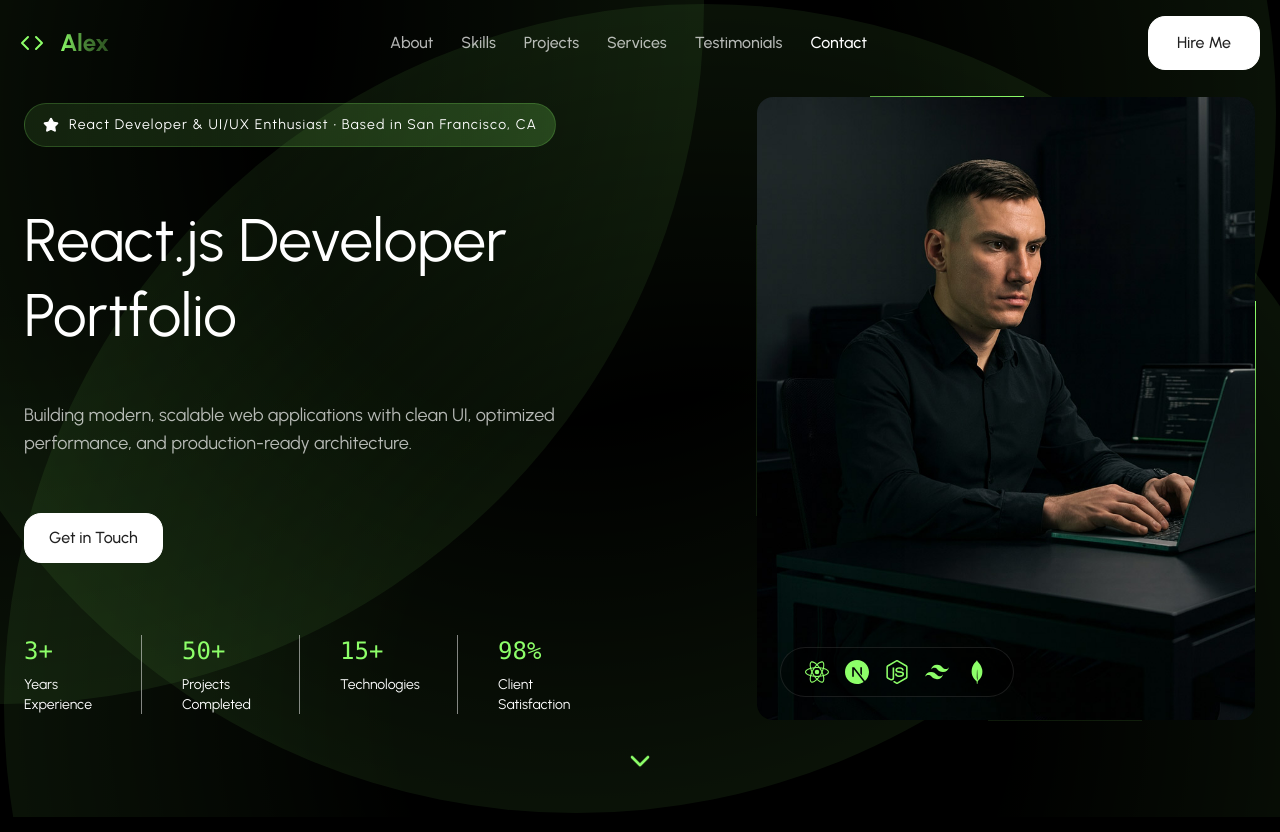
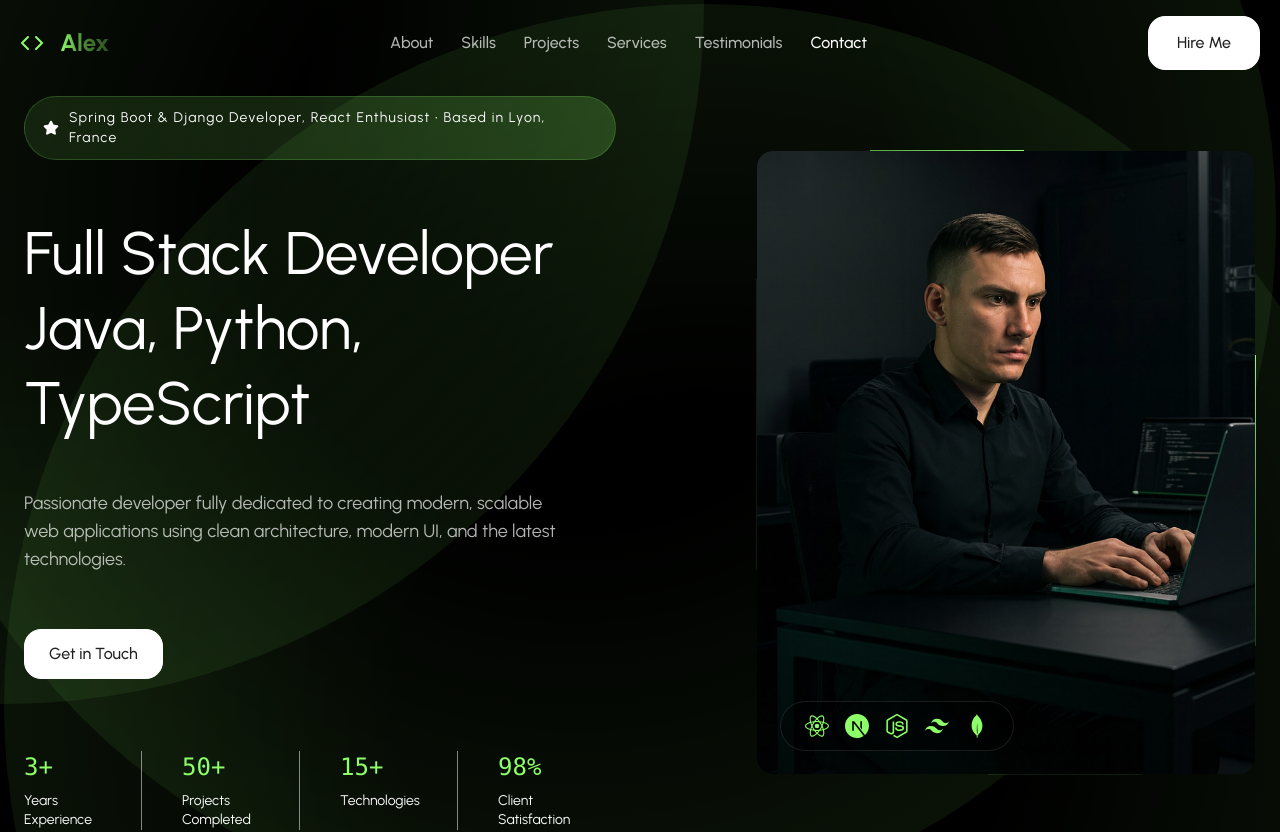
Before and after one commit to alexbalak21/Portfolio, a React app: page / in a window 1280 px wide. Shown: the top 832 px of the page. Built offline with nearby package versions, Linux system fonts and the light colour scheme; the HTML template or start-up script is replaced by a standard one.

Commit message:
Updated the data

```diff
--- a/src/components/sections/Hero.tsx
+++ b/src/components/sections/Hero.tsx
@@ -11,6 +11,7 @@ import {
   SiNodedotjs,
   SiMongodb,
 } from "react-icons/si";
+import { HERO_INFO } from "@data/hero";
 
 
 
@@ -30,21 +31,20 @@ const Hero = () => {
               <div className="inline-flex items-center gap-2.5 px-4.5 py-2.75 mb-8 bg-linear-to-r from-primary/10 via-primary/15 to-primary/20 border border-primary/20 rounded-full">
                 <Star className="w-4 h-4 text-white fill-white" />
                 <span className="text-xs md:text-sm text-white tracking-[1.2px]">
-                  {PERSONAL_INFO.title} • Based in {PERSONAL_INFO.location}
+                  {HERO_INFO.short_title} • Based in {HERO_INFO.location}
                 </span>
               </div>
             </FadeIn>
 
             <FadeIn delay={100}>
               <h1 className="text-4xl md:text-5xl lg:text-6xl font-normal Itext-white mb-6 leading-tight">
-                React.js Developer Portfolio
+                {HERO_INFO.title}
               </h1>
             </FadeIn>
 
             <FadeIn delay={200}>
               <p className="text-lg text-white/70 max-w-137.5 mb-8">
-                Building modern, scalable web applications with clean UI,
-                optimized performance, and production-ready architecture.
+                {HERO_INFO.description}
               </p>
             </FadeIn>
 
--- a/src/data/hero.ts
+++ b/src/data/hero.ts
@@ -1,5 +1,13 @@
-const short_title = "Java, Python Developer, React.js Enthusiast";
+const short_title = "Spring Boot & Django Developer, React Enthusiast"
+const title = "Full Stack Developer Java, Python, TypeScript";
 const location = "Lyon, France";
 const name = "Alex Balak";
-const title = "Spring Boot & React Full Stack Developer";
 const description = "Passionate developer fully dedicated to creating modern, scalable web applications using clean architecture, modern UI, and the latest technologies.";
+
+export const HERO_INFO = {
+    short_title,
+    location,
+    name,
+    title,
+    description
+}
--- a/src/utils/constants.ts
+++ b/src/utils/constants.ts
@@ -42,3 +42,5 @@ export const NAV_LINKS: NavLink[] = [
   { id: 'testimonials', label: 'Testimonials' },
   { id: 'contact', label: 'Contact' }
 ];
+
+export const HIRE_ME_LINK = 'Hire Me';
--- a/tsconfig.app.json
+++ b/tsconfig.app.json
@@ -34,7 +34,8 @@
       "@app/*": ["src/app/*"],
       "@features/*": ["src/features/*"],
       "@utils/*": ["src/utils/*"],
-      "@hooks/*": ["src/hooks/*"]
+      "@hooks/*": ["src/hooks/*"],
+      "@data/*": ["src/data/*"]
     }
   }
 }
--- a/vite.config.ts
+++ b/vite.config.ts
@@ -13,6 +13,7 @@ export default defineConfig({
       "@features": resolve(__dirname, "src/features"),
       "@utils": resolve(__dirname, "src/utils"),
       "@hooks": resolve(__dirname, "src/hooks"),
+      "@data": resolve(__dirname, "src/data"),
     },
   },
 })
```
